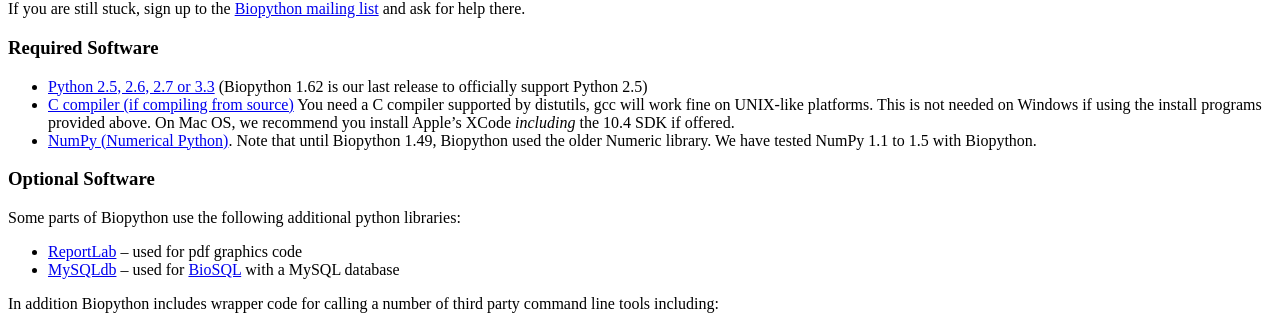
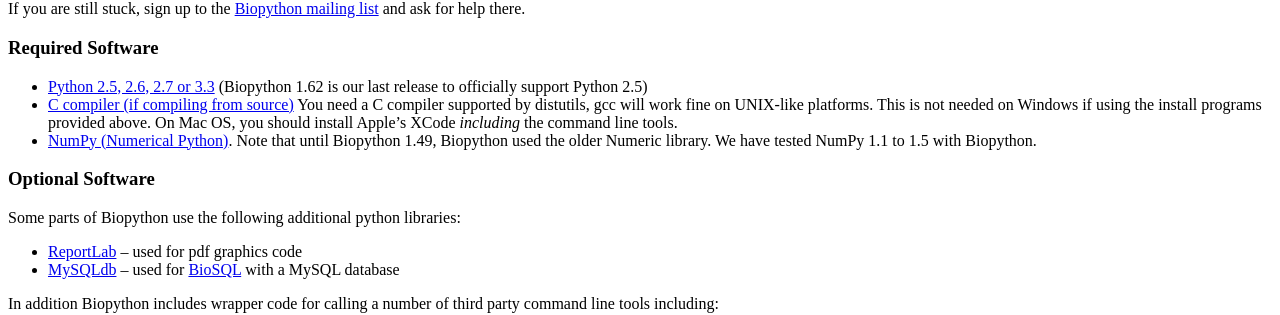
Before and after one commit to biopython/biopython.github.io, a Jekyll site: the page built from wiki/Download.md, in a window 1280 px wide and 900 px high, scrolled down 649 px. Shown: the part 164-479 px from the top of the window. Built offline with Jekyll 4.4.1, drawn with Linux system fonts in a browser that asks for light colours.

Commit message:
/* Required Software */

```diff
--- a/wiki/Download.md
+++ b/wiki/Download.md
@@ -77,8 +77,8 @@ list](Mailing_lists "wikilink") and ask for help there.
     from source)](http://www.python.org/doc/current/inst/inst.html) You
     need a C compiler supported by distutils, gcc will work fine on
     UNIX-like platforms. This is not needed on Windows if using the
-    install programs provided above. On Mac OS, we recommend you install
-    Apple's XCode *including* the 10.4 SDK if offered.
+    install programs provided above. On Mac OS, you should install
+    Apple's XCode *including* the command line tools.
 -   [NumPy (Numerical Python)](http://numpy.scipy.org/). Note that until
     Biopython 1.49, Biopython used the older Numeric library. We have
     tested NumPy 1.1 to 1.5 with Biopython.
```
Also changed, not shown: 1 other file.
